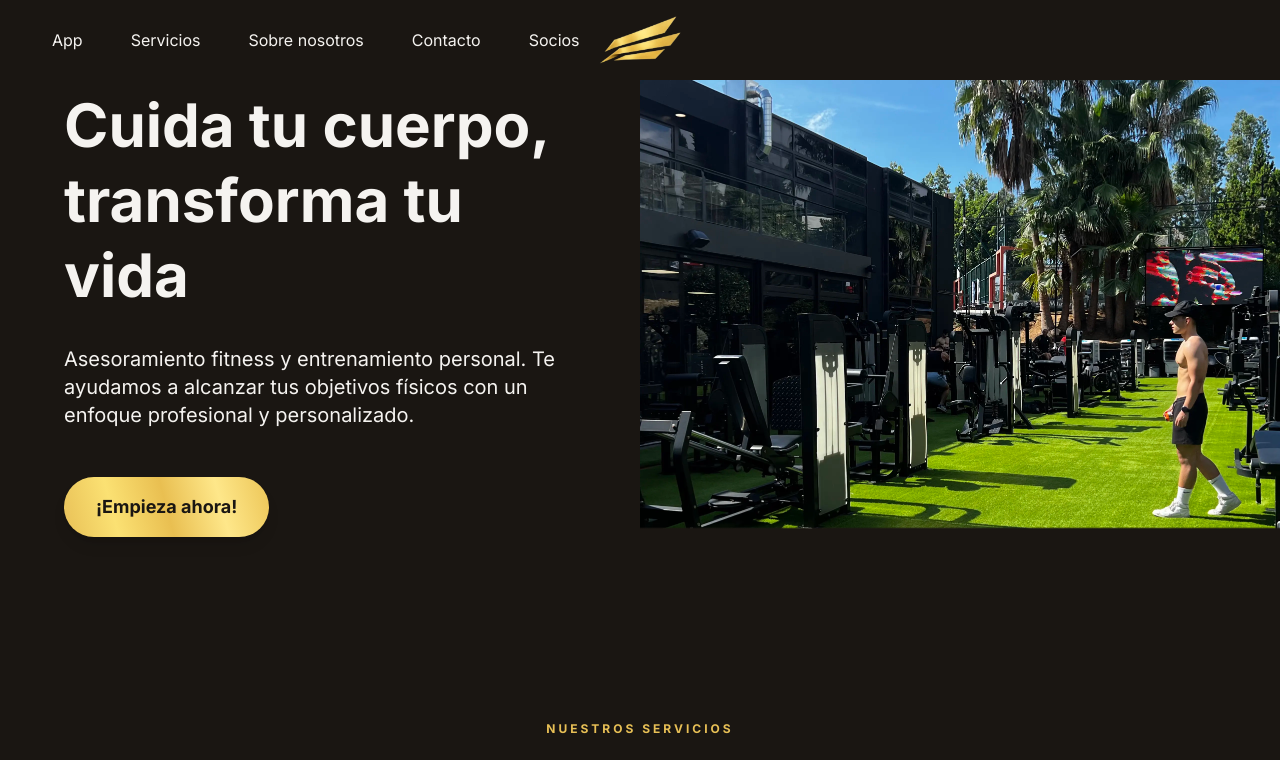
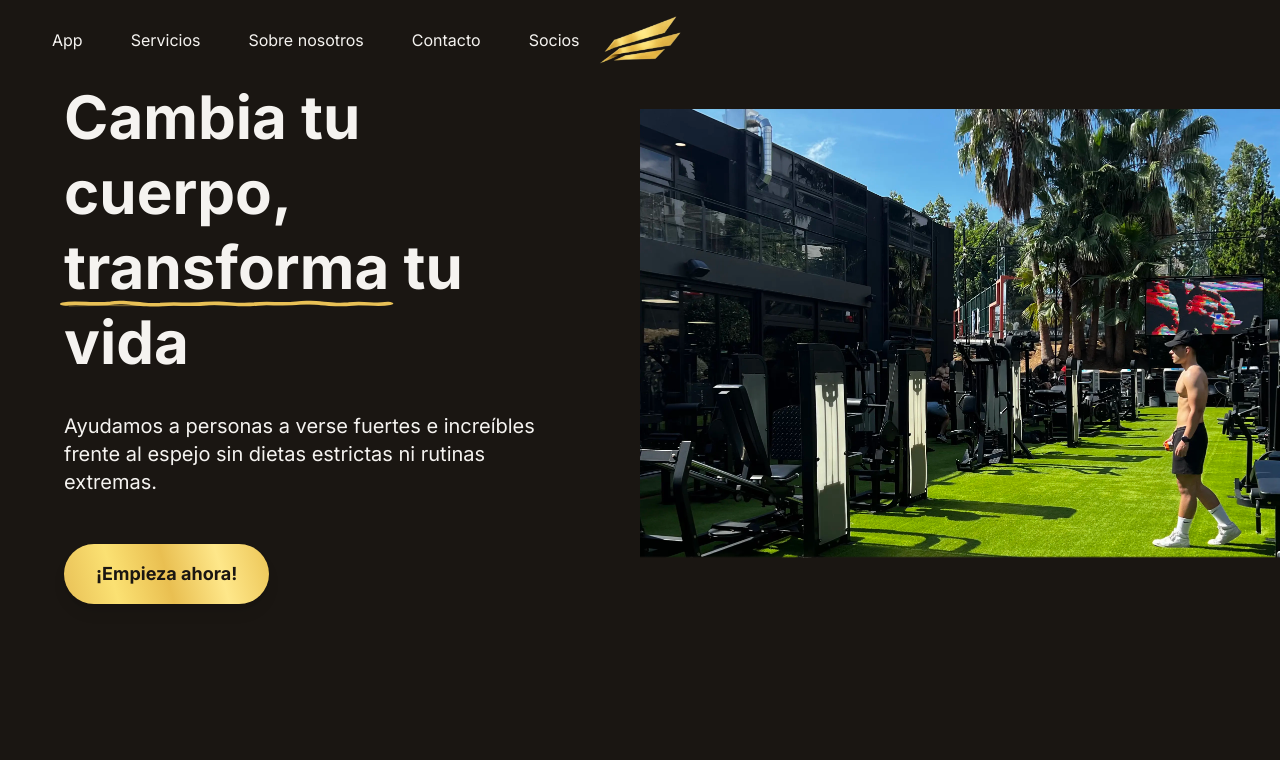
Before and after one commit to DaniGuerrero28/gueros.fit, a Next.js app: page / in a window 1280 px wide. Shown: the top 760 px of the page. Built offline with nearby package versions, Linux system fonts and the light colour scheme.

Commit message:
Change images and add undelrined text in hero

```diff
--- a/src/app/components/HeroSection.js
+++ b/src/app/components/HeroSection.js
@@ -8,10 +8,40 @@ export default function HeroSection() {
         {/* Mobile: imagen arriba, luego contenido */}
         <div className="w-full lg:w-1/2 flex flex-col lg:justify-center items-center px-4 lg:px-16 gap-8 mx-auto order-2 lg:order-1">
           <h2 className="text-4xl xl:text-6xl font-semibold leading-tight font-montserrat max-w-xl text-center lg:text-left" style={{fontFamily: 'Montserrat, var(--font-montserrat), sans-serif'}}>
-            Cuida tu cuerpo, transforma tu vida
+            {/* Cuida tu cuerpo, transforma tu vida */}
+            Cambia tu cuerpo,{" "}
+            <span className="relative inline-block whitespace-nowrap">
+              transforma
+              <svg
+                aria-hidden="true"
+                className="absolute left-0 w-full overflow-visible"
+                style={{ bottom: "-2px", height: "8px" }}
+                viewBox="0 0 100 8"
+                preserveAspectRatio="none"
+              >
+                <path
+                  d="M0.5,5 C4,2.5 9,6.5 15,4 C19,2 24,7 30,5.5 C35,4 38,6.5 44,4.5 C49,3 53,7 59,5 C63,3.5 67,6 72,4 C77,2 82,7 88,5 C92,3.5 96,6.5 99.5,4.5"
+                  stroke="var(--color-accent)"
+                  strokeWidth="3.5"
+                  fill="none"
+                  strokeLinecap="round"
+                  strokeLinejoin="round"
+                />
+                <path
+                  d="M2,7 C8,5.5 18,7.5 28,6 C40,4.5 50,7 62,5.5 C72,4 84,7 97,5.5"
+                  stroke="var(--color-accent)"
+                  strokeWidth="1.2"
+                  fill="none"
+                  strokeLinecap="round"
+                  strokeLinejoin="round"
+                  opacity="0.4"
+                />
+              </svg>
+            </span>
+            {" "}tu vida
           </h2>
           <p className="text-base xl:text-xl text-primary max-w-xl text-center lg:text-left">
-            Asesoramiento fitness y entrenamiento personal. Te ayudamos a alcanzar tus objetivos físicos con un enfoque profesional y personalizado.
+            Ayudamos a personas a verse fuertes e increíbles frente al espejo sin dietas estrictas ni rutinas extremas.
           </p>
           <div className="w-full max-w-xl flex justify-center lg:justify-start">
             <a
--- a/src/app/components/ServicesSection.js
+++ b/src/app/components/ServicesSection.js
@@ -19,14 +19,14 @@ const SERVICES = [
     title: "Contacto 24/7",
     description:
       "Resuelve cualquier duda al instante. Acceso directo a tu entrenador personal por chat, siempre disponible para orientarte, ajustar tu plan y mantenerte en el camino.",
-    image: "/images/hero_man_holding_plate.webp",
+    image: "/images/contact_man_holding_phone.webp",
     colSpan: "col-span-1",
   },
   {
     title: "Comunidad Gueros",
     description:
       "En la comunidad Team Gueros rodéate de personas con tus mismos objetivos. Comparte resultados, dudas y estilo de vida con todos los integrantes de Gueros. Gana con ganadores.",
-    image: "/images/about_gallery_workout.webp",
+    image: "/images/service_community.webp",
     colSpan: "col-span-1",
   },
   {
```
Also changed, not shown: public/images/contact_man_holding_phone.webp (added), public/images/service_community.webp (added).
